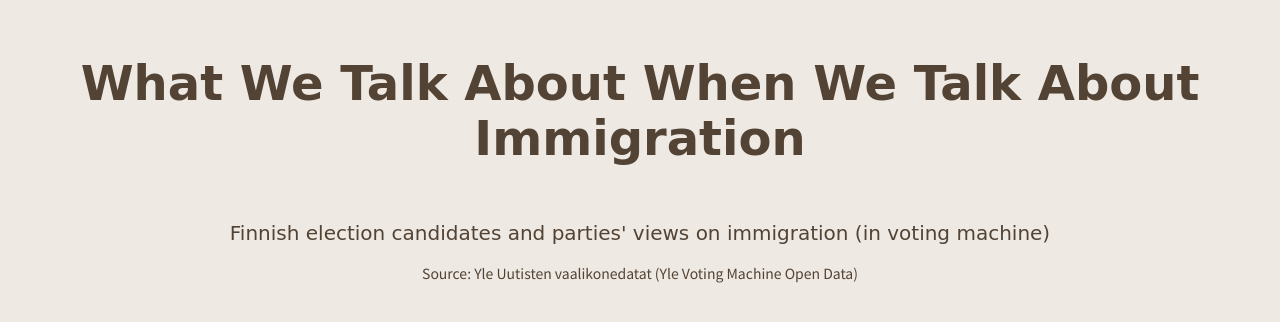
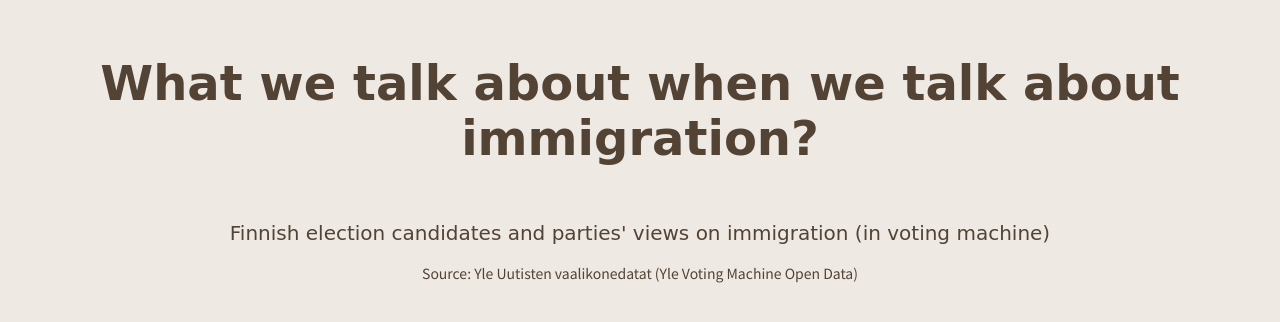
Before and after one commit to l-lu-u/yle-voting-compass-immigration, a plain HTML site: page index.html in a window 1280 px wide. Drawn offline with nearby package versions, Linux system fonts and the light colour scheme; a web font is replaced by a local one.

Commit message:
title changes

```diff
--- a/index.html
+++ b/index.html
@@ -11,7 +11,7 @@
 </head>
 <body>
     <div class="card _intro">
-        <h1>What We Talk About When We Talk About Immigration</h1>
+        <h1>What we talk about when we talk about immigration?</h1>
         <h2>Finnish election candidates and parties' views on immigration (in voting machine)</h2>
         <p>Source: Yle Uutisten vaalikonedatat (Yle Voting Machine Open Data) </p>
     </div>
```
